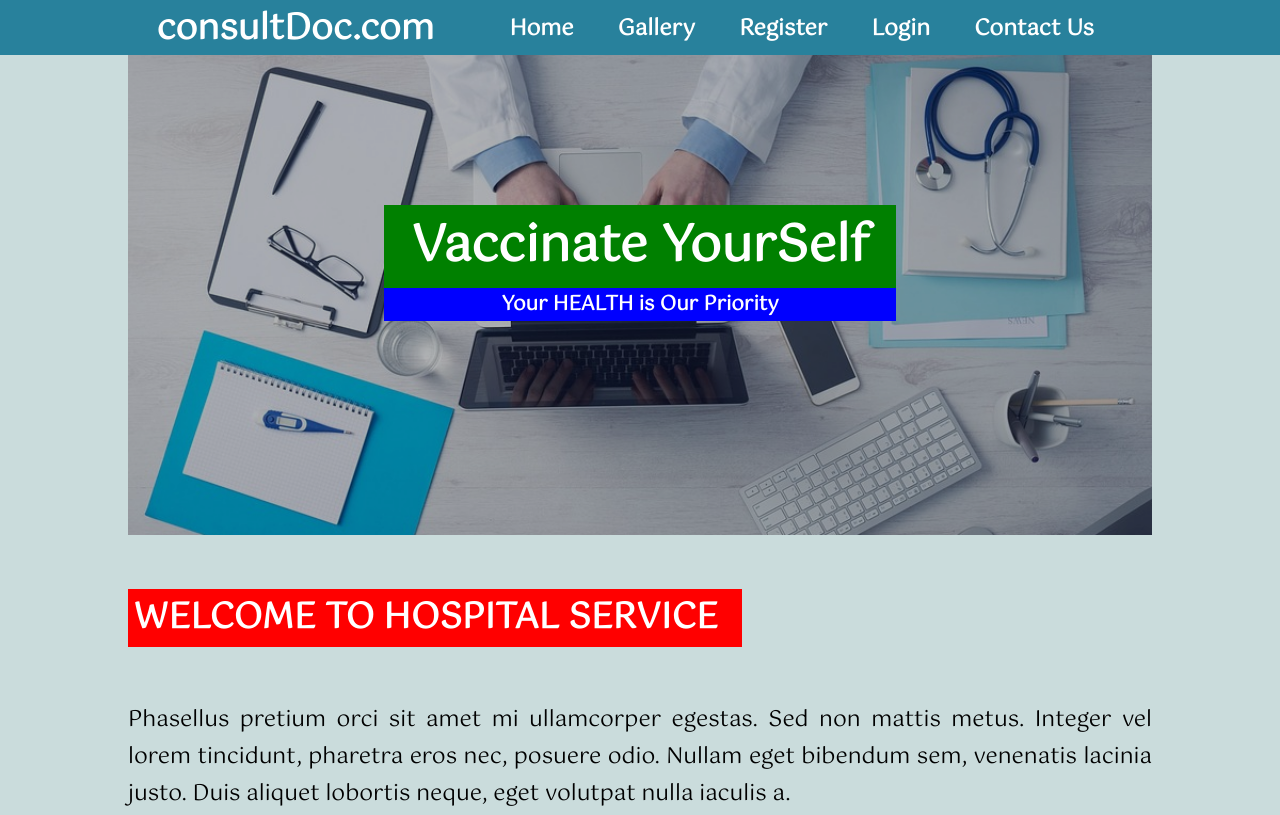
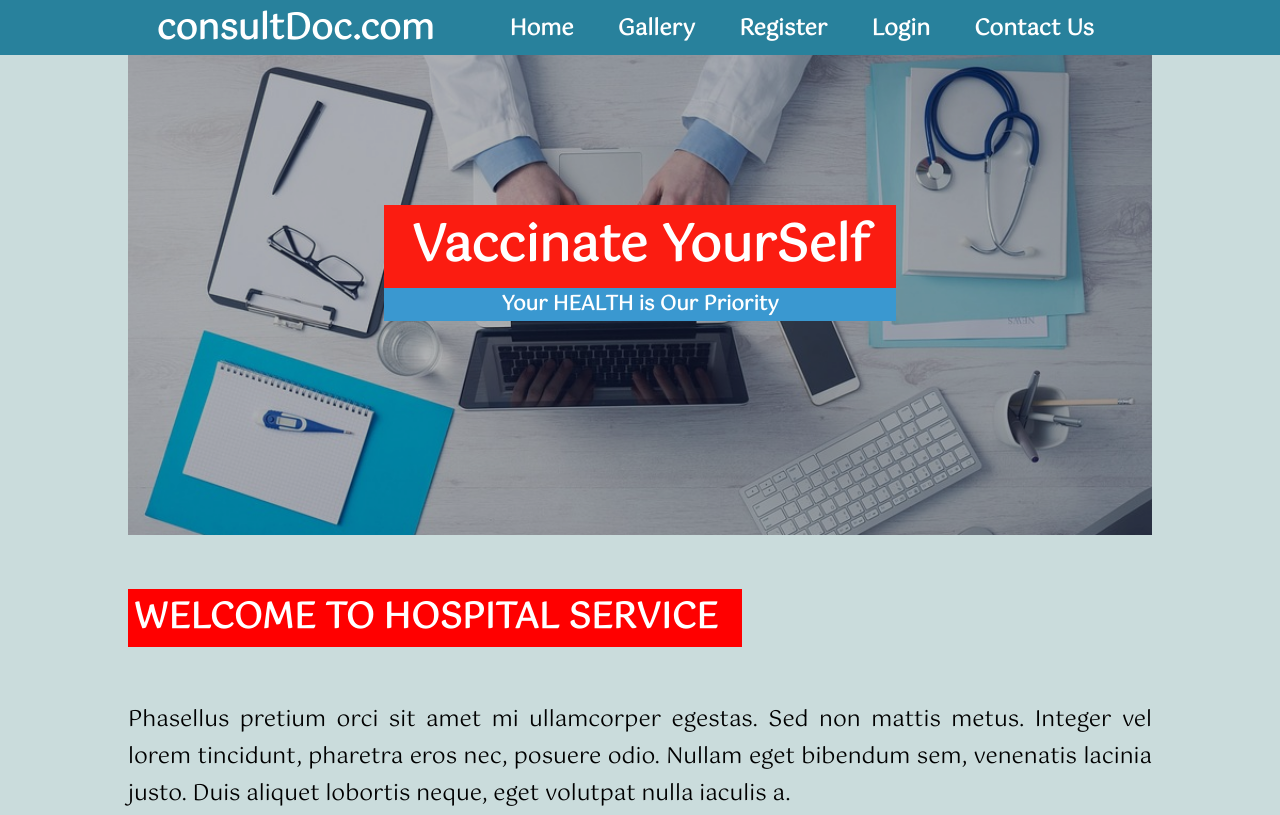
Before and after one commit to Jyotitaliyan/Health_consultancy_system-1, a plain HTML site: page index.html in a window 1280 px wide. Shown: the top 815 px of the page. Drawn offline with Linux system fonts and the light colour scheme.

Commit message:
modify index.html

```diff
--- a/css/index.css
+++ b/css/index.css
@@ -124,14 +124,19 @@ section .section-bg-box{
 	padding: 150px 0;
 }
 section .section-bg-box h1{
-	background: green;
+	background: #fb1c11;
 	color: white;
 	font-size: 50px;
 	width: 50%;
 	margin: auto;
 }
+
+section .section-bg-box .vaccine{
+	text-decoration: none;
+	color: white;
+}
 section .section-bg-box h2{
-	background: blue;
+	background: #3a98d0;
 	color: white;
 	width: 50%;
 	margin: auto;
--- a/index.html
+++ b/index.html
@@ -42,8 +42,8 @@
 	<div class="w-80" style="padding: 0;">
 	<div class="section-img">
 		<div class="section-bg-box">
-			<h1 class="animated slideInLeft">Vaccinate YourSelf</h1>
-			<h2 class="animated slideInRight">Your HEALTH is Our Priority</h2>
+			<h1 class="animated slideInLeft"><a href="https://www.cowin.gov.in/home" class="vaccine">Vaccinate YourSelf</a></h1>
+			<h2 class="animated slideInRight"><a href="https://www.cowin.gov.in/home" class="vaccine">Your HEALTH is Our Priority</a></h2>
 		</div>
 	</div>
 	<!-- text decoration coding -->
```
Also changed, not shown: 1 other file.
